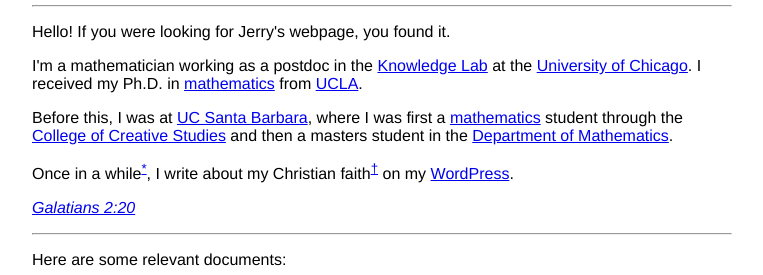
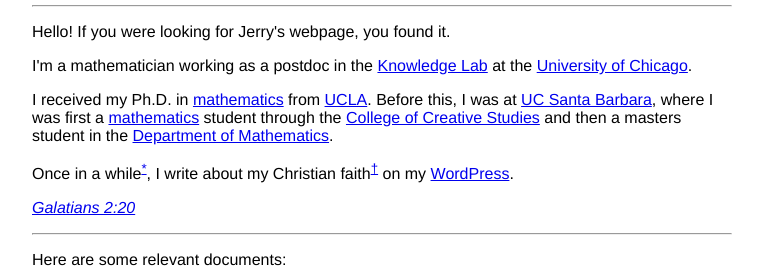
Before and after one commit to jerryluo8/jerryluo8.github.io, a plain HTML site: page index.html in a window 1280 px wide. Shown: the part 525-800 px from the top of the page, without its empty margins (258-1021 px from the left). Drawn offline with Linux system fonts and the light colour scheme.

Commit message:
Update index.html

```diff
--- a/index.html
+++ b/index.html
@@ -51,10 +51,10 @@ You're always good and you're never far</caption>
 		</p>
 
 		<p>
-			I'm a mathematician working as a postdoc in the <a href="https://knowledgelab.org/" target="_blank">Knowledge Lab</a> at the <a href="https://www.uchicago.edu/" target="_blank">University of Chicago</a>. I received my Ph.D. in <a href="http://www.math.ucla.edu/" target="_blank">mathematics</a> from <a href="http://www.ucla.edu" target="_blank">UCLA</a>.
+			I'm a mathematician working as a postdoc in the <a href="https://knowledgelab.org/" target="_blank">Knowledge Lab</a> at the <a href="https://www.uchicago.edu/" target="_blank">University of Chicago</a>.
 		</p>
 		<p>
-			Before this, I was at <a href="http://www.ucsb.edu" target="_blank">UC Santa Barbara</a>, where I was first a <a href="http://ccs.math.ucsb.edu" target="_blank">mathematics</a> student through the <a href="http://www.ccs.ucsb.edu" target="_blank">College of Creative Studies</a> and then a masters student in the <a href="http://www.math.ucsb.edu" target="_blank">Department of Mathematics</a>.
+			I received my Ph.D. in <a href="http://www.math.ucla.edu/" target="_blank">mathematics</a> from <a href="http://www.ucla.edu" target="_blank">UCLA</a>. Before this, I was at <a href="http://www.ucsb.edu" target="_blank">UC Santa Barbara</a>, where I was first a <a href="http://ccs.math.ucsb.edu" target="_blank">mathematics</a> student through the <a href="http://www.ccs.ucsb.edu" target="_blank">College of Creative Studies</a> and then a masters student in the <a href="http://www.math.ucsb.edu" target="_blank">Department of Mathematics</a>.
 		</p>
 		<p>
 			Once in a while<sup><a href="#fn1" id="ref1">&#42;</a></sup>, I write about my Christian faith<sup><a href="#fn2" id="ref2">&dagger;</a></sup> on my <a href="http://jerryluo8.wordpress.com/" target="_blank">WordPress</a>.
```
